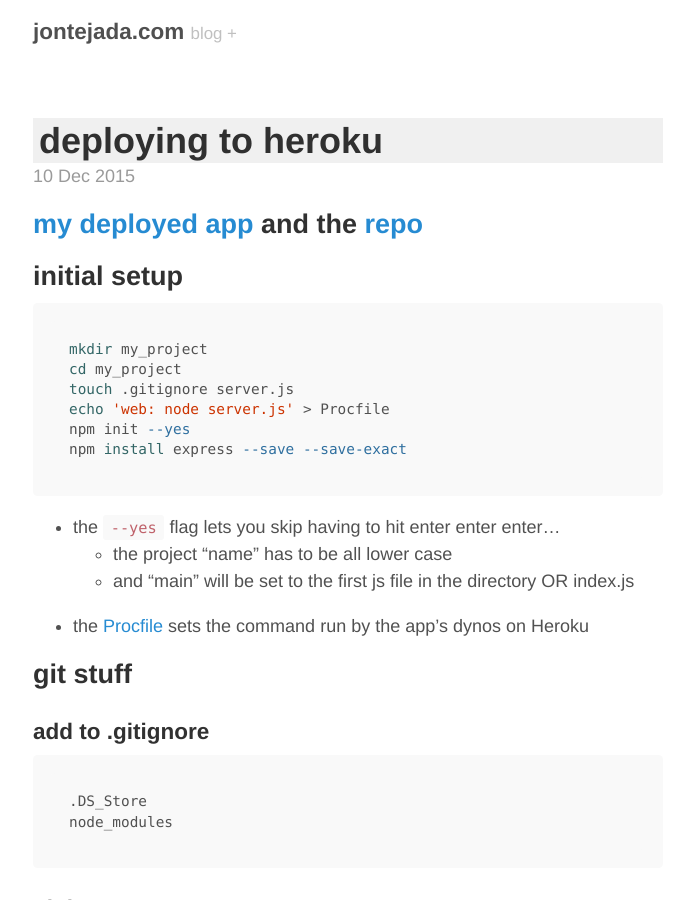
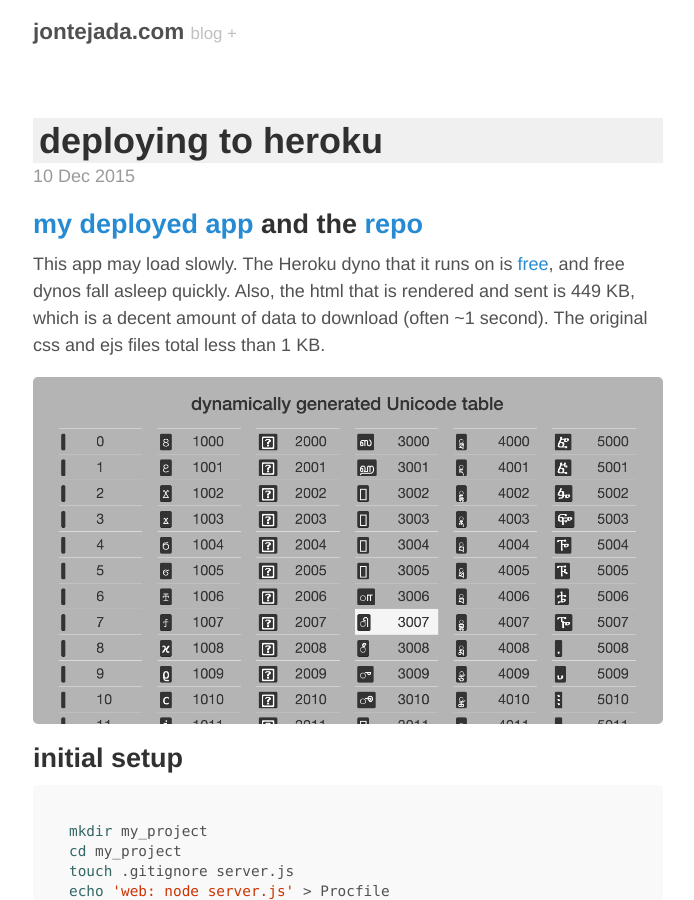
Before and after one commit to jontejada/jontejada.github.io, a Jekyll site: the page built from _posts/2015-12-09-heroku.md, in a window 1280 px wide and 900 px high. Shown: the whole window, without its empty margins (292-986 px from the left). Built offline with Jekyll 4.4.1, drawn with Linux system fonts in a browser that asks for light colours; Markdown is read by kramdown in place of the engine named in the settings.

Commit message:
heroku and express edits

````diff
--- a/_posts/2015-12-09-heroku.md
+++ b/_posts/2015-12-09-heroku.md
@@ -6,6 +6,9 @@ categories: notes
 ---
 
 ##[my deployed app](https://radiant-basin-9785.herokuapp.com/) and the [repo](https://github.com/jontejada/unicode)
+This app may load slowly. The Heroku dyno that it runs on is [free](https://www.heroku.com/pricing), and free dynos fall asleep quickly. Also, the html that is rendered and sent is 449 KB, which is a decent amount of data to download (often ~1 second). The original css and ejs files total less than 1 KB.
+
+![unicode screenshot]({{ site.baseurl }}/assets/unicode.png)
 
 ##initial setup
 ```bash
````
Also changed, not shown: _posts/2015-12-09-express.md (+0 -2 lines).
